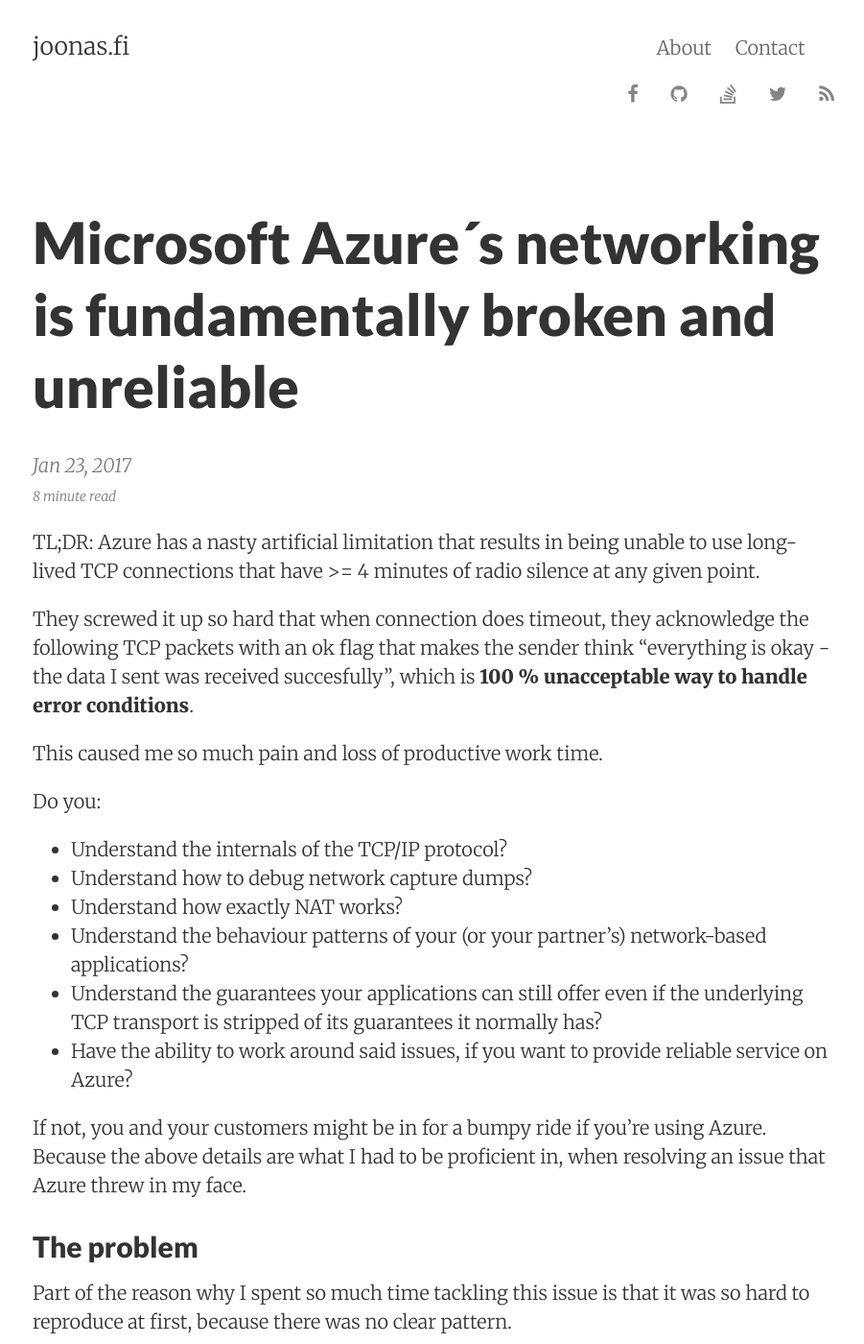
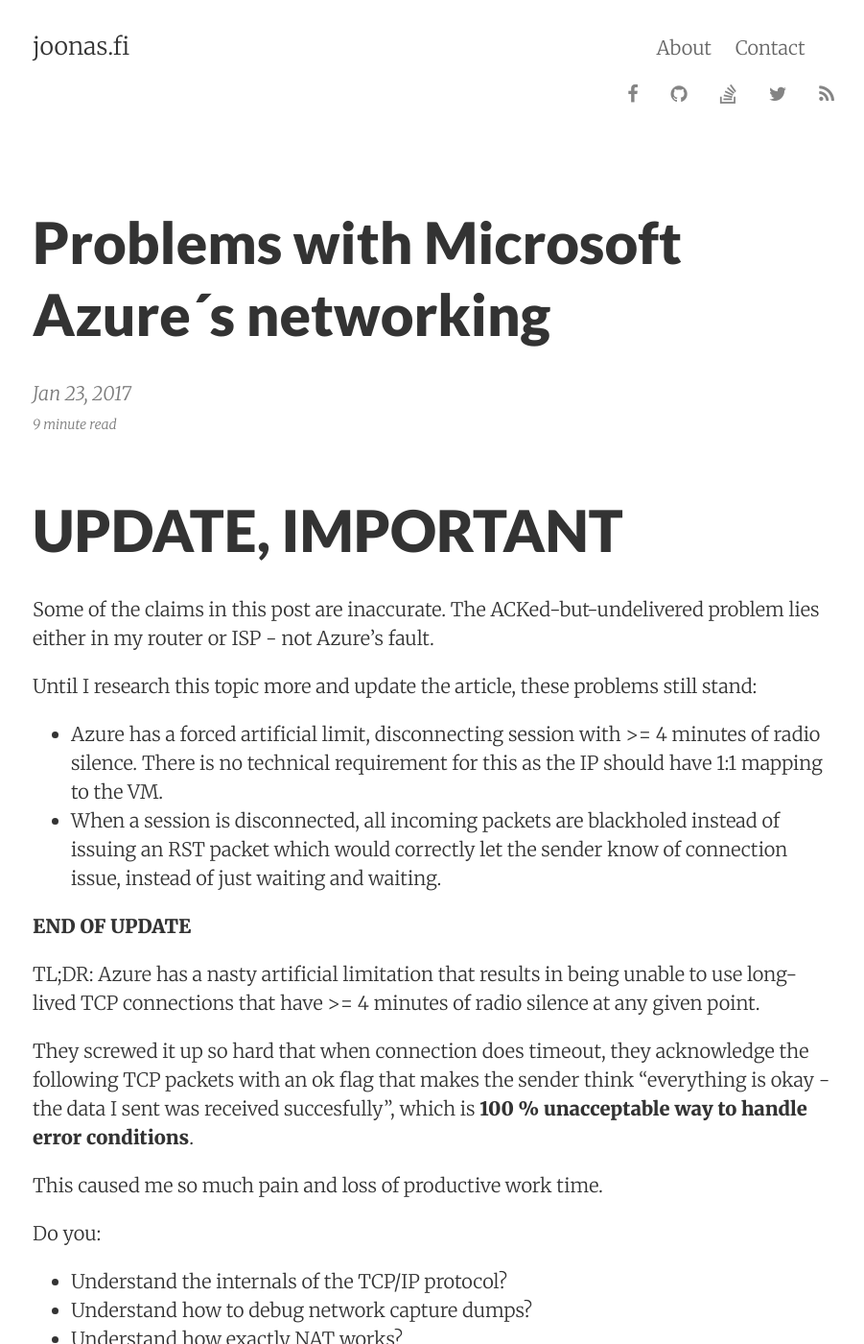
Before and after one commit to joonas-fi/joonas.fi, a Jekyll site: the page built from blog/_posts/2017/2017-01-23-microsoft-azures-networking-is-fundamentally-broken.md, in a window 1280 px wide and 1400 px high. Shown: the whole window at 96% size, without its empty margins (186-1087 px from the left). Built offline with Jekyll 4.4.1, drawn with Linux system fonts in a browser that asks for light colours; nearby versions of some CDN libraries; comment, search, counter and statistics services are not loaded.

Commit message:
Post "Problems with Microsoft Azure´s networking" needs an update

```diff
--- a/blog/_posts/2017/2017-01-23-microsoft-azures-networking-is-fundamentally-broken.md
+++ b/blog/_posts/2017/2017-01-23-microsoft-azures-networking-is-fundamentally-broken.md
@@ -1,9 +1,24 @@
 ---
 layout:     post
-title:      'Microsoft Azure´s networking is fundamentally broken and unreliable'
+title:      'Problems with Microsoft Azure´s networking'
 date:       2017-01-23 15:56:00
 tags:       ['programming']
 ---
+
+**UPDATE, IMPORTANT**
+=================
+
+Some of the claims in this post are inaccurate. The ACKed-but-undelivered problem lies either
+in my router or ISP - not Azure's fault.
+
+Until I research this topic more and update the article, these problems still stand:
+
+- Azure has a forced artificial limit, disconnecting session with >= 4 minutes of radio silence.
+  There is no technical requirement for this as the IP should have 1:1 mapping to the VM.
+- When a session is disconnected, all incoming packets are blackholed instead of issuing an RST
+  packet which would correctly let the sender know of connection issue, instead of just waiting and waiting.
+
+**END OF UPDATE**
 
 TL;DR: Azure has a nasty artificial limitation that results in being unable to
 use long-lived TCP connections that have >= 4 minutes of radio silence at any given point.
```
